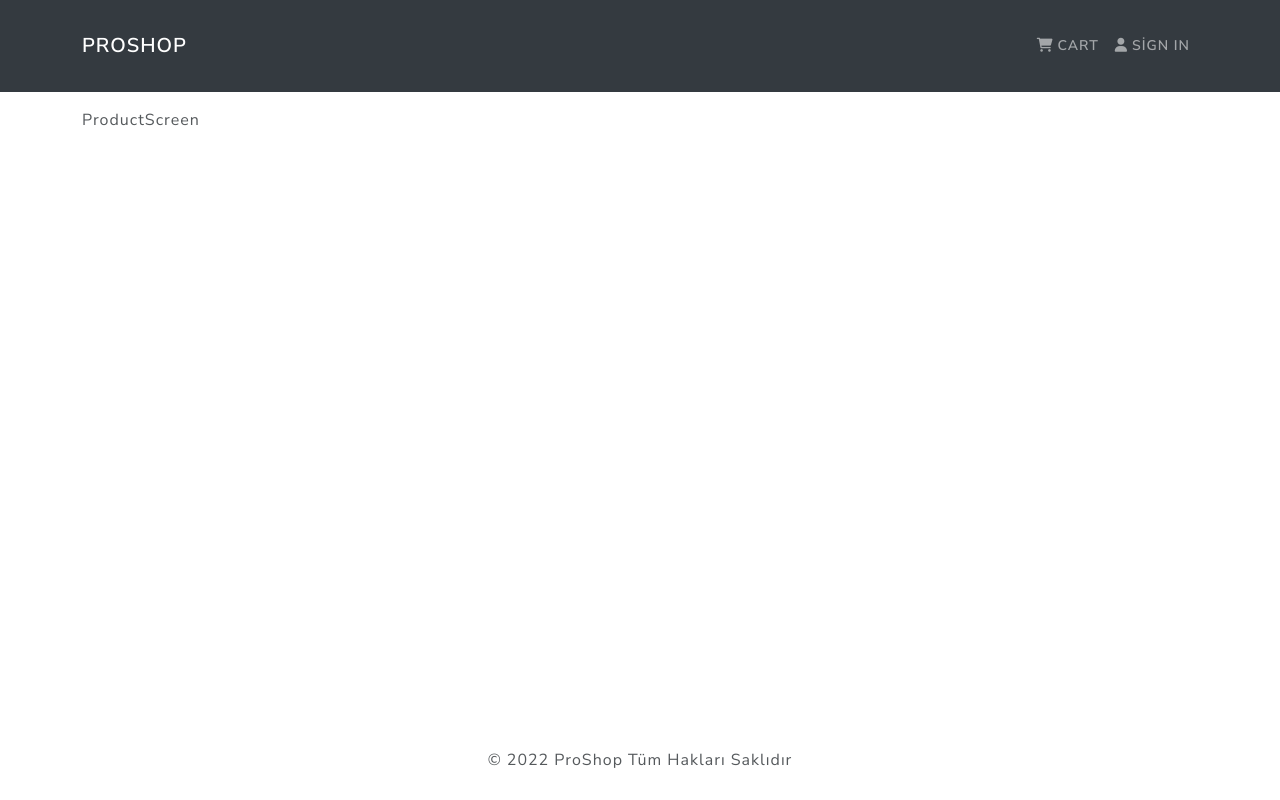
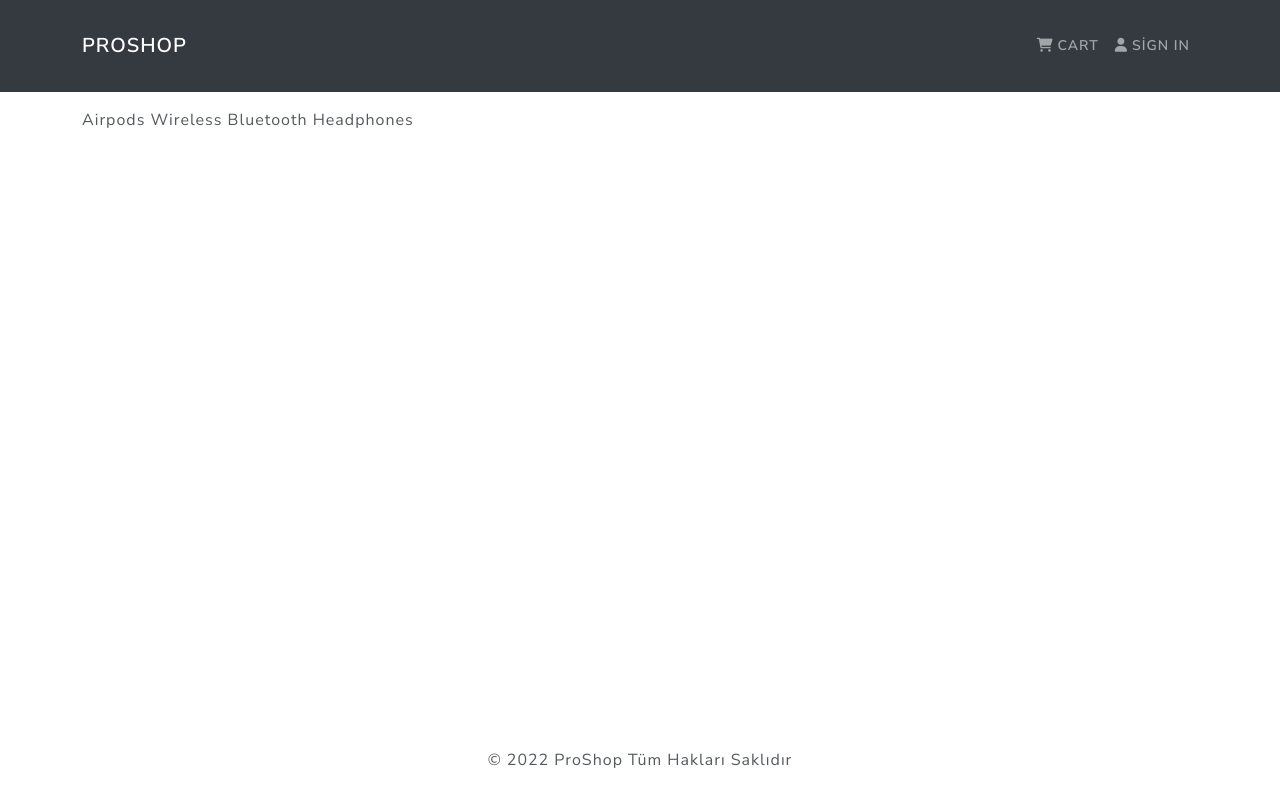
Before and after one commit to gohugotr/proshop, a React (Vite) app in the folder frontend/: page /product/1 in a window 1280 px wide. Built offline with nearby package versions, Linux system fonts and the light colour scheme.

Commit message:
Detay sayfası tanımlandı

```diff
--- a/frontend/src/screen/ProductScreen.jsx
+++ b/frontend/src/screen/ProductScreen.jsx
@@ -1,8 +1,15 @@
 import React from 'react'
+import products from '../products'
+import { useParams } from 'react-router-dom'
 
-const ProductScreen = () => {
+
+const ProductScreen = (props) => {
+  let { id } = useParams();
+  const product = products.find((p) => p._id === id);
   return (
-    <div>ProductScreen</div>
+    <div>
+        {product.name}
+    </div>
   )
 }
 
```
